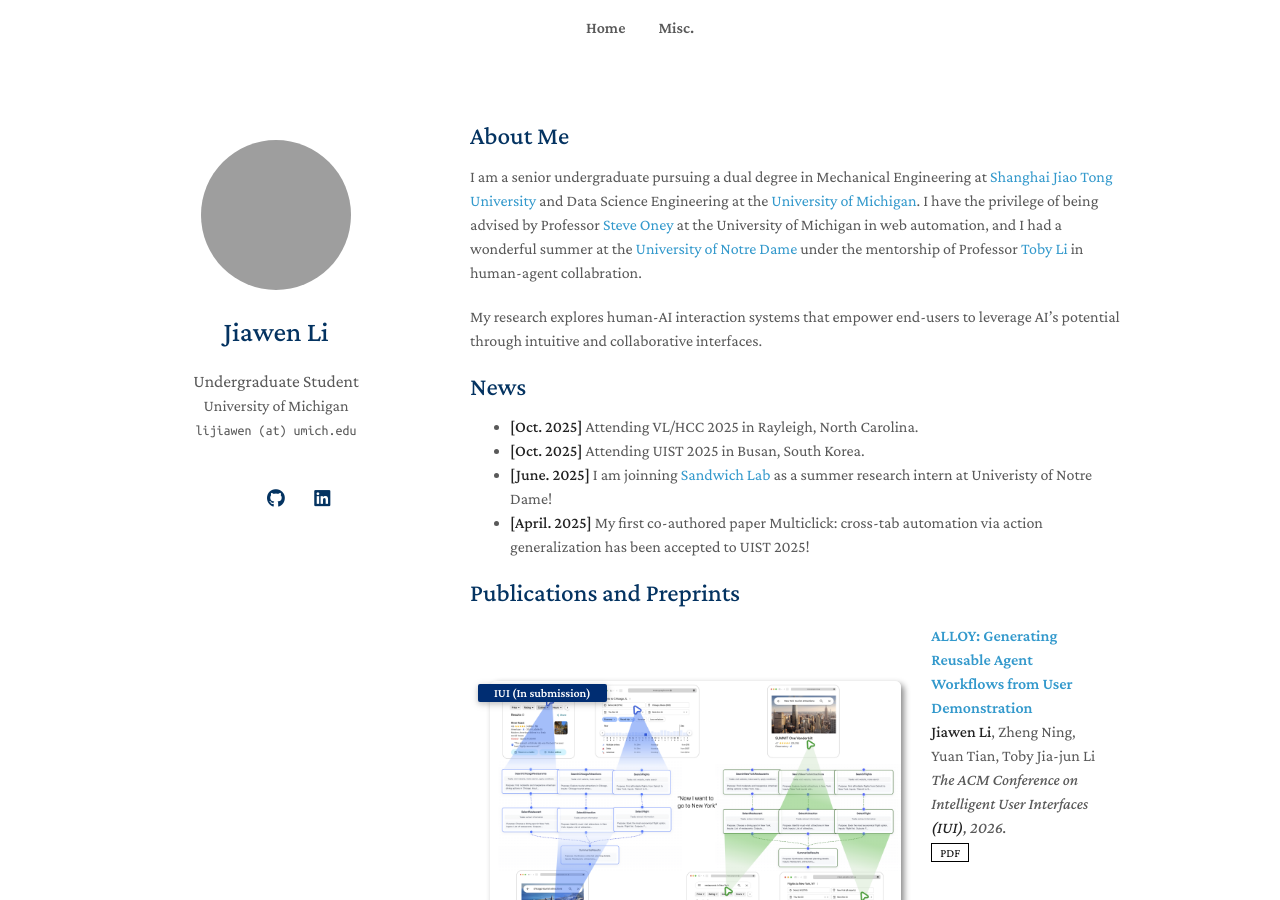
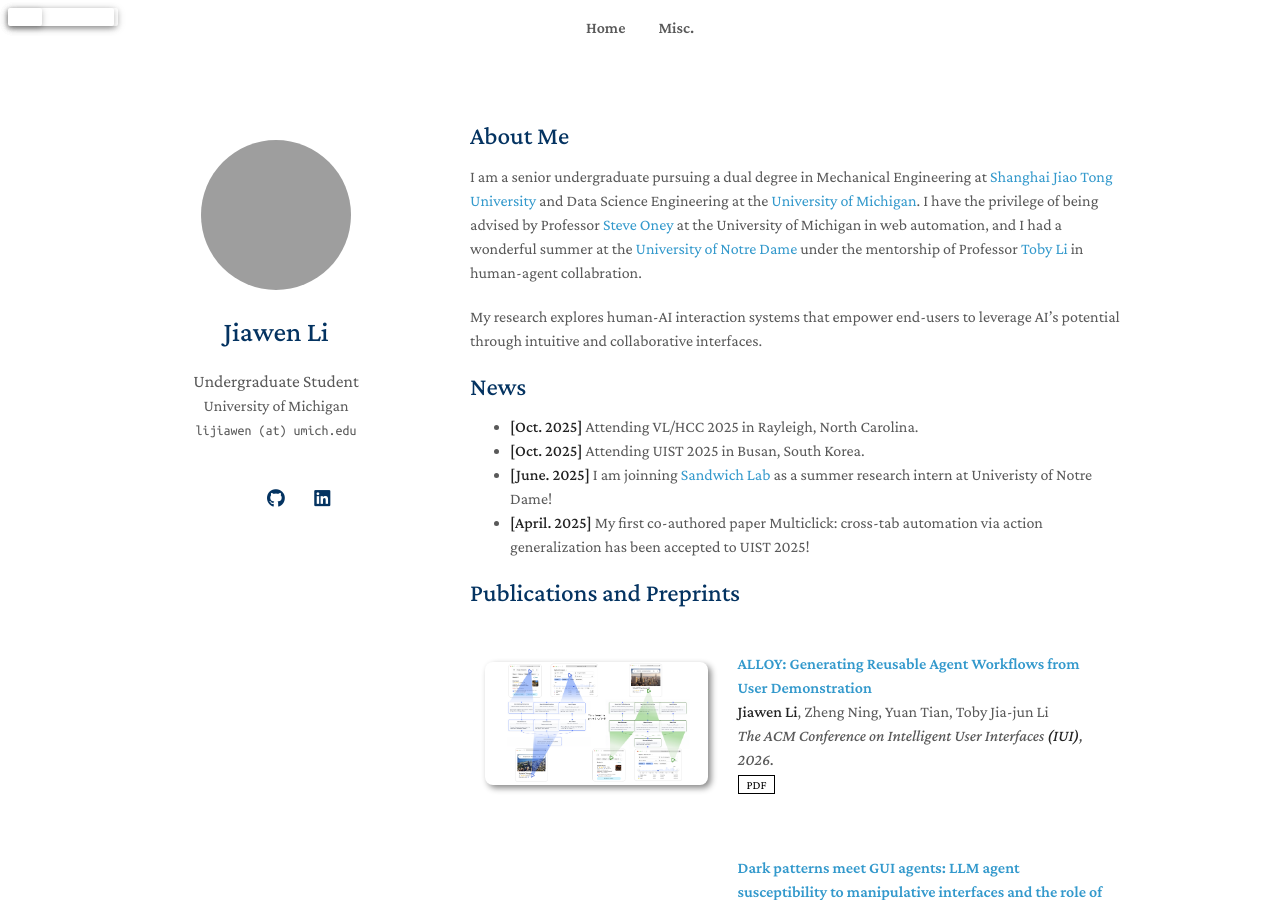
Before and after one commit to Jiawen-lee/JiawenLi, a Jekyll site: the page built from index.md, in a window 1280 px wide and 900 px high. Built offline with Jekyll 4.4.1, drawn with Linux system fonts in a browser that asks for light colours; a style sheet for code colours, icons or effects is not loaded; our own code applies the rules of GitHub Pages for plain Markdown files; grey boxes are pictures that could not be loaded.

Commit message:
Update publications.md

```diff
--- a/_includes/publications.md
+++ b/_includes/publications.md
@@ -7,10 +7,13 @@
 
 <li>
 <div class="pub-row">
-  <div class="col-sm-4 abbr" style="position: relative; padding-right: 15px; padding-left: 15px;">
+  <div style="flex: 0 0 35%; max-width: 35%; padding: 10px; display: flex; align-items: center; justify-content: center;">
     {% if link.image %}
-    <img src="{{ link.image }}" class="teaser img-fluid z-depth-1"
-        style="width: 100%; height: auto; object-fit: contain; border-radius: 6px;">
+    <div style="width: 100%; height: 180px; display: flex; align-items: center; justify-content: center; background: transparent;">
+      <img src="{{ link.image }}"
+          class="teaser z-depth-1"
+          style="max-width: 100%; max-height: 100%; object-fit: contain; border-radius: 8px;">
+    </div>
     {% if link.conference_short %}
     <abbr class="badge" style="position: absolute; top: 8px; left: 8px;">{{ link.conference_short }}</abbr>
     {% endif %}
```
